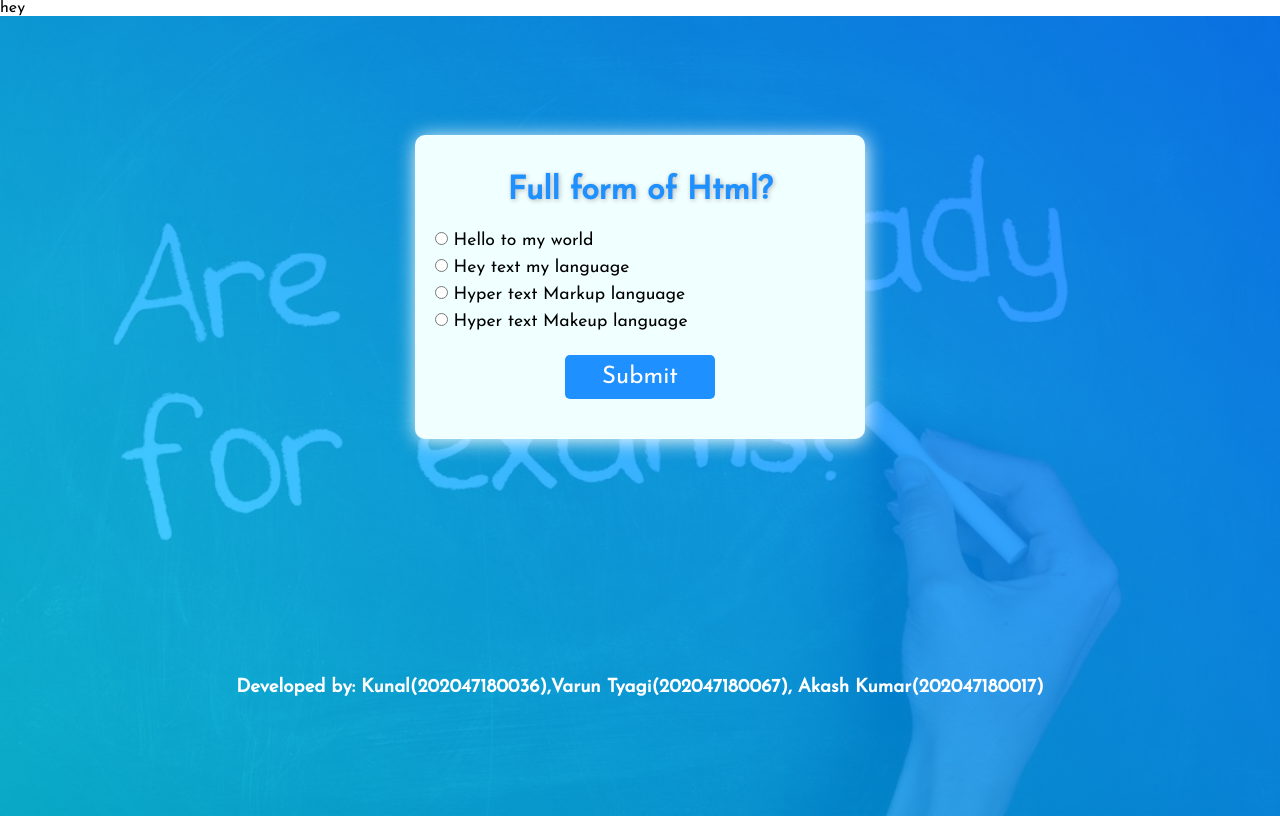
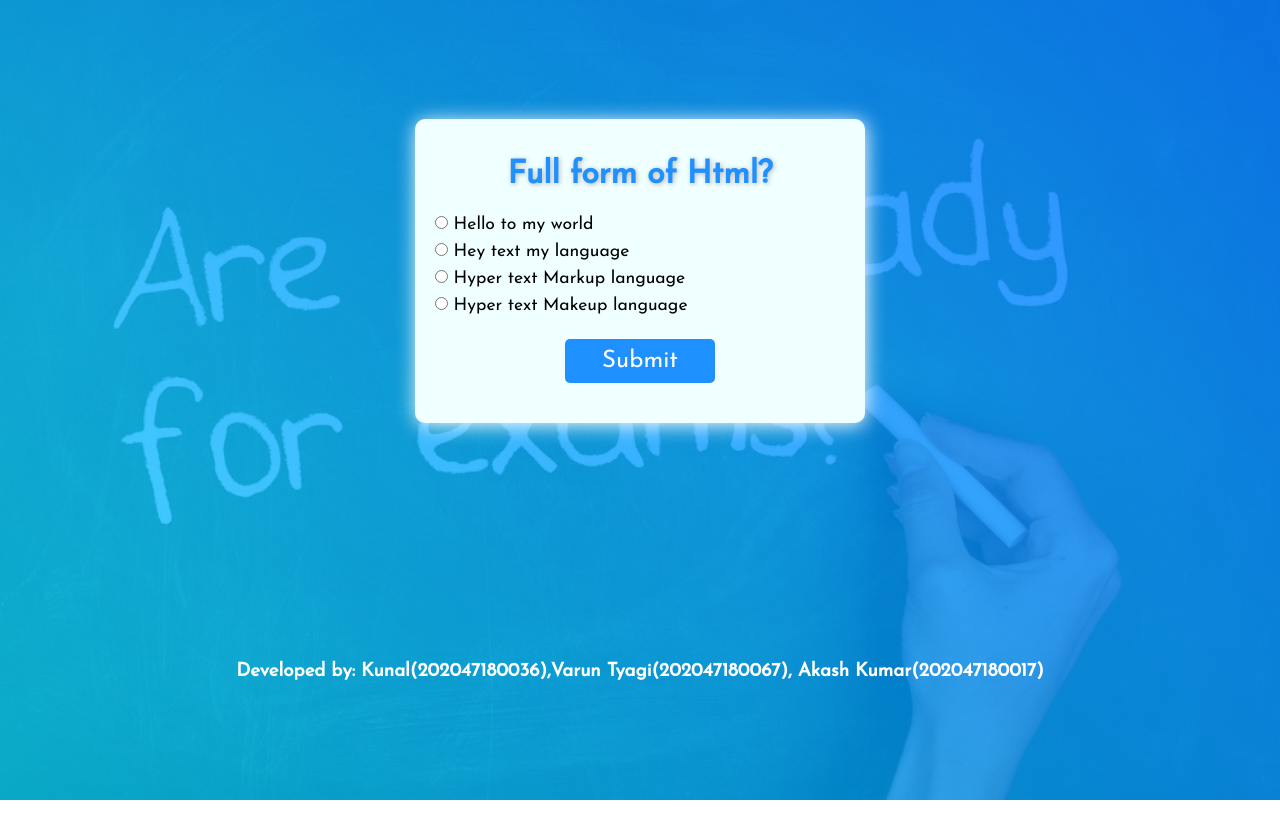
Before and after one commit to kunaldeshwal1/quiz_app, a plain HTML site: page index.html in a window 1280 px wide. Drawn offline with Linux system fonts and the light colour scheme.

Commit message:
Update index.html

```diff
--- a/index.html
+++ b/index.html
@@ -11,7 +11,6 @@
     <title>Quiz App</title>
   </head>
   <body>
-    <p>hey</p>
     <section id="Content">
       <div id="ContentWrapper">
         <h2></h2>
```
